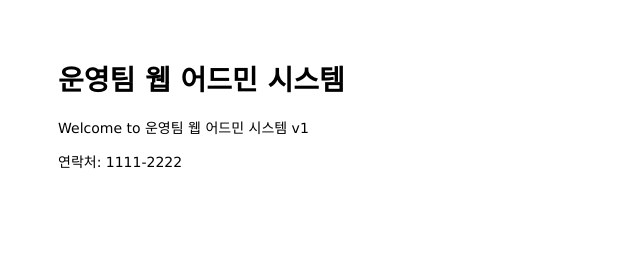
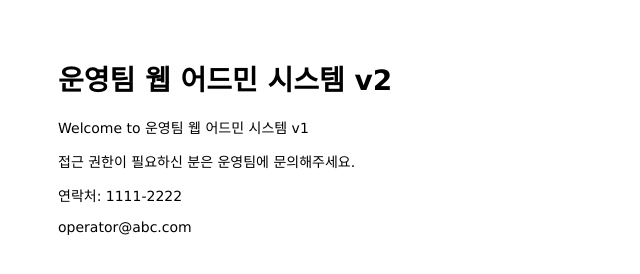
Before and after one commit to happydaypower/mastering-git-github, a website: page public/index.html in a window 1280 px wide. Shown: the whole page, without its empty margins (0-640 px from the left). Drawn offline with Linux system fonts and the light colour scheme.

Commit message:
Change content in main page

```diff
--- a/public/index.html
+++ b/public/index.html
@@ -6,12 +6,14 @@
 </head>
 
 <body>
-  <h1>운영팀 웹 어드민 시스템</h1>
+  <h1>운영팀 웹 어드민 시스템 v2</h1>
   <p>Welcome to 운영팀 웹 어드민 시스템 v1</p>
+  <p>접근 권한이 필요하신 분은 운영팀에 문의해주세요.</p>
 </body>
 
 <footer>
   <p>연락처: 1111-2222</p>
+  <p>operator@abc.com</p>
 </footer>
 
 </html>
```
